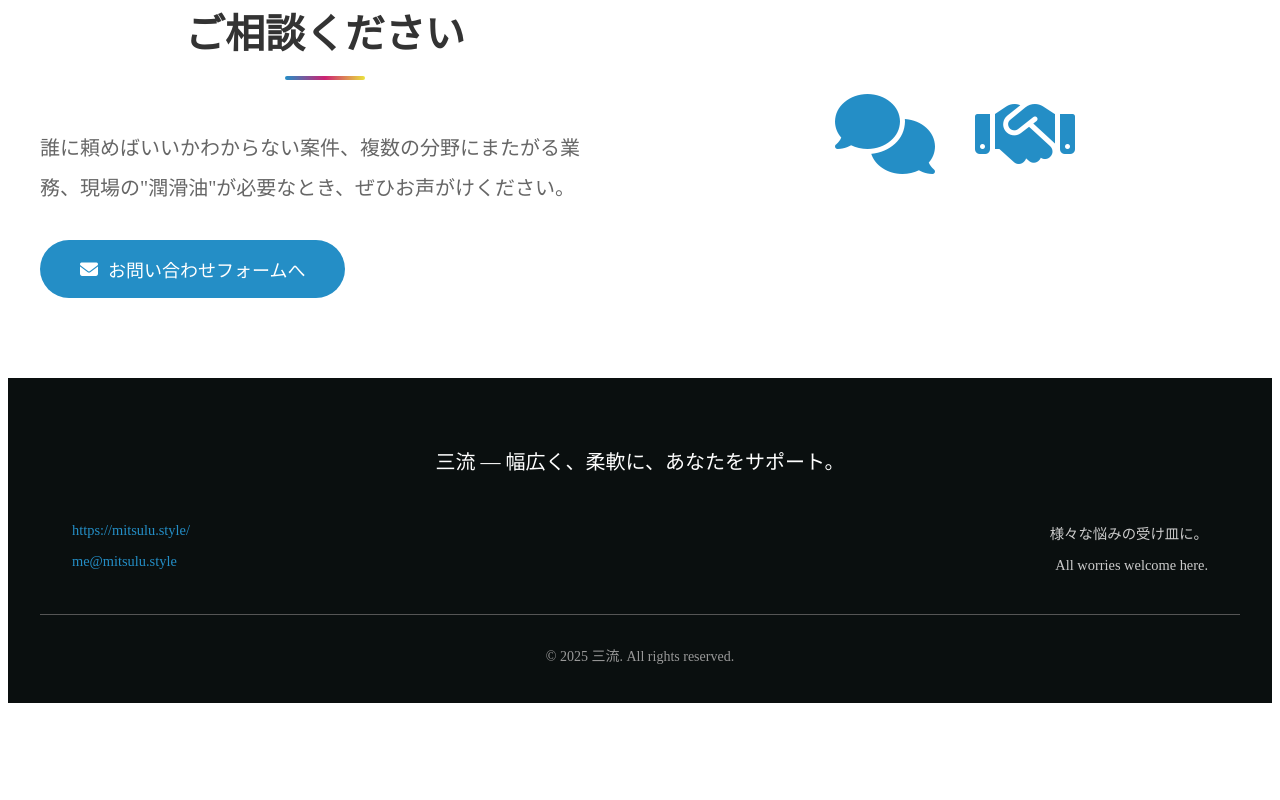
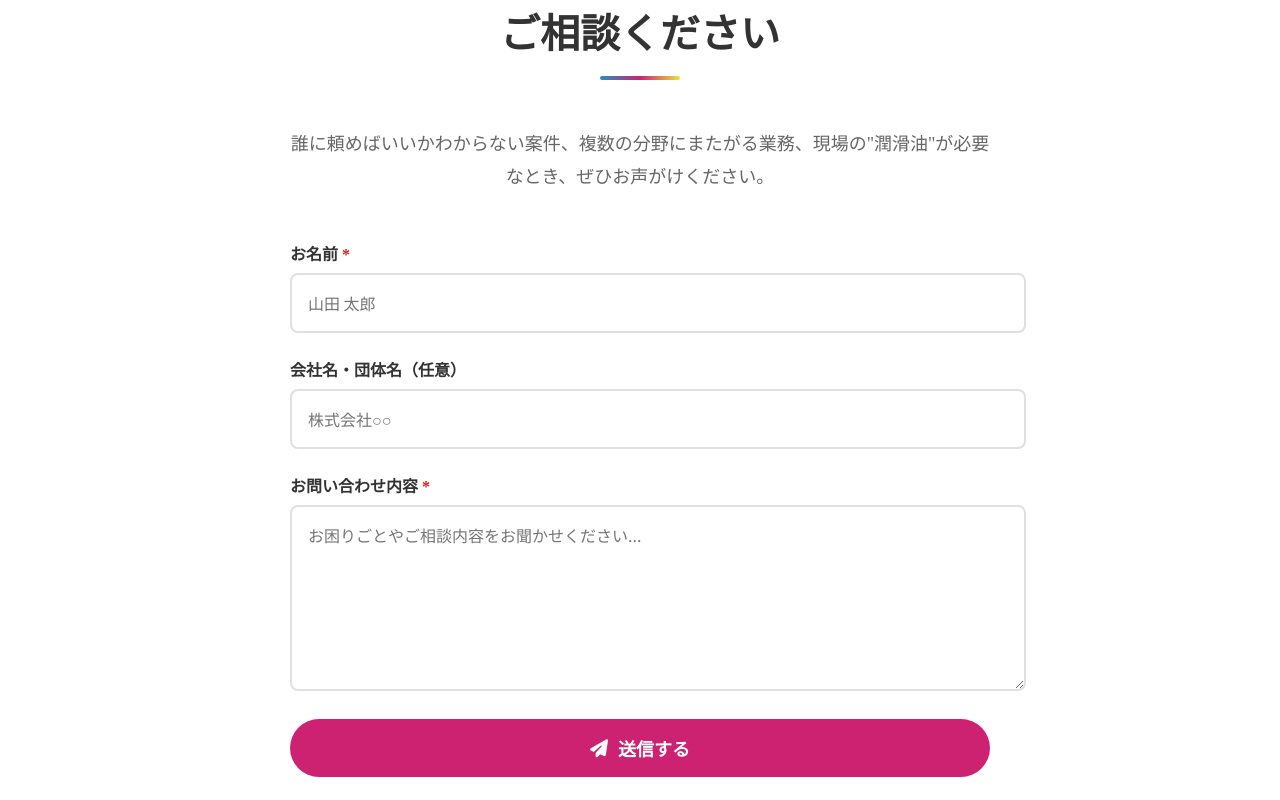
Before and after one commit to tokomaramuki1234/mitsulu-homepage, a Next.js app: page / in a window 1280 px wide. Shown: the part 10740-11540 px from the top of the page. Before the commit the page ends 11451 px from the top, so only its background shows below. Built offline with nearby package versions, Linux system fonts and the light colour scheme.

Commit message:
Add contact form and Google Analytics 4
- Contact form implementation (no email/phone required)
- Formspree integration ready (needs form ID)
- Form validation and error handling
- Thank you message after submission
- Google Analytics 4 tracking (G-8G3032S69R)
- Fully responsive form design

```diff
--- a/components/ContactSection.tsx
+++ b/components/ContactSection.tsx
@@ -1,32 +1,147 @@
+import { useState } from 'react';
 import { useIntersectionObserver } from '../hooks/useIntersectionObserver';
 import styles from '../styles/Home.module.css';
 
 const ContactSection = () => {
   const [ref, isVisible] = useIntersectionObserver({ threshold: 0.1 });
+  const [formData, setFormData] = useState({
+    name: '',
+    company: '',
+    message: ''
+  });
+  const [submitting, setSubmitting] = useState(false);
+  const [submitted, setSubmitted] = useState(false);
+  const [error, setError] = useState('');
+
+  const handleChange = (e: React.ChangeEvent<HTMLInputElement | HTMLTextAreaElement>) => {
+    setFormData({
+      ...formData,
+      [e.target.name]: e.target.value
+    });
+  };
+
+  const handleSubmit = async (e: React.FormEvent<HTMLFormElement>) => {
+    e.preventDefault();
+    setSubmitting(true);
+    setError('');
+
+    try {
+      // Formspreeを使用（無料プラン）
+      const response = await fetch('https://formspree.io/f/YOUR_FORM_ID', {
+        method: 'POST',
+        headers: {
+          'Content-Type': 'application/json'
+        },
+        body: JSON.stringify(formData)
+      });
+
+      if (response.ok) {
+        setSubmitted(true);
+        setFormData({ name: '', company: '', message: '' });
+      } else {
+        setError('送信に失敗しました。もう一度お試しください。');
+      }
+    } catch (err) {
+      setError('送信に失敗しました。もう一度お試しください。');
+    } finally {
+      setSubmitting(false);
+    }
+  };
 
   return (
-    <section ref={ref} className={styles.contactSection}>
+    <section ref={ref} className={styles.contactSection} id="contact">
       <div className={styles.container}>
-        <div className={styles.contactContent}>
-          <div className={`${styles.contactLeft} ${isVisible ? styles.visible : ''}`}>
-            <h2 className={styles.sectionTitle}>ご相談ください</h2>
-            <p className={styles.contactText}>
-              誰に頼めばいいかわからない案件、複数の分野にまたがる業務、現場の"潤滑油"が必要なとき、ぜひお声がけください。
-            </p>
-            <a
-              href="mailto:me@mitsulu.style"
-              className={styles.ctaButton}
-              aria-label="お問い合わせメールを送る"
-            >
-              <i className="fas fa-envelope"></i> お問い合わせフォームへ
-            </a>
-          </div>
-          <div className={`${styles.contactRight} ${isVisible ? styles.visible : ''}`}>
-            <div className={styles.contactIcons}>
-              <i className="fas fa-comments"></i>
-              <i className="fas fa-handshake"></i>
+        <h2 className={`${styles.sectionTitle} ${isVisible ? styles.visible : ''}`}>
+          ご相談ください
+        </h2>
+        <p className={`${styles.contactIntro} ${isVisible ? styles.visible : ''}`}>
+          誰に頼めばいいかわからない案件、複数の分野にまたがる業務、現場の"潤滑油"が必要なとき、ぜひお声がけください。
+        </p>
+
+        <div className={styles.contactFormWrapper}>
+          {submitted ? (
+            <div className={styles.thankYouMessage}>
+              <i className="fas fa-check-circle"></i>
+              <h3>お問い合わせありがとうございます</h3>
+              <p>内容を確認次第、ご連絡させていただきます。</p>
             </div>
-          </div>
+          ) : (
+            <form onSubmit={handleSubmit} className={`${styles.contactForm} ${isVisible ? styles.visible : ''}`}>
+              <div className={styles.formGroup}>
+                <label htmlFor="name" className={styles.formLabel}>
+                  お名前 <span className={styles.required}>*</span>
+                </label>
+                <input
+                  type="text"
+                  id="name"
+                  name="name"
+                  value={formData.name}
+                  onChange={handleChange}
+                  required
+                  className={styles.formInput}
+                  placeholder="山田 太郎"
+                />
+              </div>
+
+              <div className={styles.formGroup}>
+                <label htmlFor="company" className={styles.formLabel}>
+                  会社名・団体名（任意）
+                </label>
+                <input
+                  type="text"
+                  id="company"
+                  name="company"
+                  value={formData.company}
+                  onChange={handleChange}
+                  className={styles.formInput}
+                  placeholder="株式会社○○"
+                />
+              </div>
+
+              <div className={styles.formGroup}>
+                <label htmlFor="message" className={styles.formLabel}>
+                  お問い合わせ内容 <span className={styles.required}>*</span>
+                </label>
+                <textarea
+                  id="message"
+                  name="message"
+                  value={formData.message}
+                  onChange={handleChange}
+                  required
+                  rows={6}
+                  className={styles.formTextarea}
+                  placeholder="お困りごとやご相談内容をお聞かせください..."
+                />
+              </div>
+
+              {error && (
+                <div className={styles.errorMessage}>
+                  <i className="fas fa-exclamation-circle"></i> {error}
+                </div>
+              )}
+
+              <button
+                type="submit"
+                disabled={submitting}
+                className={styles.formSubmitButton}
+              >
+                {submitting ? (
+                  <>
+                    <i className="fas fa-spinner fa-spin"></i> 送信中...
+                  </>
+                ) : (
+                  <>
+                    <i className="fas fa-paper-plane"></i> 送信する
+                  </>
+                )}
+              </button>
+
+              <p className={styles.formNote}>
+                ※メールアドレス・電話番号の入力は不要です。<br />
+                返信が必要な場合は、メッセージ欄にご記入ください。
+              </p>
+            </form>
+          )}
         </div>
       </div>
     </section>
--- a/pages/index.tsx
+++ b/pages/index.tsx
@@ -36,6 +36,19 @@ const Home: NextPage = () => {
 
         {/* Font Awesome */}
         <link rel="stylesheet" href="https://cdnjs.cloudflare.com/ajax/libs/font-awesome/6.4.0/css/all.min.css" />
+
+        {/* Google Analytics 4 */}
+        <script async src="https://www.googletagmanager.com/gtag/js?id=G-8G3032S69R"></script>
+        <script
+          dangerouslySetInnerHTML={{
+            __html: `
+              window.dataLayer = window.dataLayer || [];
+              function gtag(){dataLayer.push(arguments);}
+              gtag('js', new Date());
+              gtag('config', 'G-8G3032S69R');
+            `,
+          }}
+        />
       </Head>
 
       {/* Skip Link */}
--- a/styles/Home.module.css
+++ b/styles/Home.module.css
@@ -778,64 +778,153 @@
 }
 
 /* ==========================================
-   11. Contact Section
+   11. Contact Section (お問い合わせフォーム)
 ========================================== */
 .contactSection {
   background-color: #FFFFFF;
   padding: 80px 0;
 }
 
-.contactContent {
-  display: flex;
-  gap: 60px;
-  align-items: center;
+.contactIntro {
+  text-align: center;
+  font-size: 1.125rem;
+  color: #666666;
+  max-width: 700px;
+  margin: 0 auto 3rem;
+  line-height: 1.8;
+  opacity: 0;
+  transform: translateY(20px);
+  transition: opacity 0.6s ease, transform 0.6s ease;
 }
 
-.contactLeft {
-  flex: 1;
-  opacity: 0;
-  transform: translateY(20px);
-}
-
-.contactLeft.visible {
+.contactIntro.visible {
   opacity: 1;
   transform: translateY(0);
 }
 
-.contactText {
-  font-size: 1.25rem;
-  color: #666666;
-  line-height: 2;
-  margin-bottom: 2rem;
+.contactFormWrapper {
+  max-width: 700px;
+  margin: 0 auto;
 }
 
-.contactRight {
-  flex: 1;
+.contactForm {
   opacity: 0;
   transform: translateY(20px);
+  transition: opacity 0.6s ease, transform 0.6s ease;
 }
 
-.contactRight.visible {
+.contactForm.visible {
   opacity: 1;
   transform: translateY(0);
 }
 
-.contactIcons {
-  display: flex;
-  justify-content: center;
-  align-items: center;
-  gap: 40px;
+.formGroup {
+  margin-bottom: 1.5rem;
 }
 
-.contactIcons i {
-  font-size: 5rem;
-  color: #248EC6;
-  transition: all 0.3s ease;
+.formLabel {
+  display: block;
+  font-size: 1rem;
+  font-weight: 600;
+  color: #333333;
+  margin-bottom: 0.5rem;
 }
 
-.contactIcons i:hover {
-  color: #CD2272;
-  transform: scale(1.1);
+.required {
+  color: #D1221A;
+}
+
+.formInput,
+.formTextarea {
+  width: 100%;
+  padding: 1rem;
+  font-size: 1rem;
+  font-family: 'Noto Sans JP', sans-serif;
+  border: 2px solid #E0E0E0;
+  border-radius: 8px;
+  transition: border-color 0.3s ease;
+  background: white;
+}
+
+.formInput:focus,
+.formTextarea:focus {
+  outline: none;
+  border-color: #248EC6;
+}
+
+.formTextarea {
+  resize: vertical;
+  min-height: 150px;
+}
+
+.formSubmitButton {
+  width: 100%;
+  padding: 1rem 2rem;
+  font-size: 1.125rem;
+  font-weight: 600;
+  background: #CD2272;
+  color: white;
+  border: none;
+  border-radius: 50px;
+  cursor: pointer;
+  transition: all 0.3s ease;
+  display: flex;
+  align-items: center;
+  justify-content: center;
+  gap: 10px;
+}
+
+.formSubmitButton:hover:not(:disabled) {
+  background: #D1221A;
+  transform: translateY(-2px);
+}
+
+.formSubmitButton:disabled {
+  opacity: 0.6;
+  cursor: not-allowed;
+}
+
+.formNote {
+  text-align: center;
+  font-size: 0.875rem;
+  color: #999999;
+  margin-top: 1.5rem;
+  line-height: 1.6;
+}
+
+.errorMessage {
+  background: #FFE5E5;
+  color: #D1221A;
+  padding: 1rem;
+  border-radius: 8px;
+  margin-bottom: 1.5rem;
+  display: flex;
+  align-items: center;
+  gap: 10px;
+}
+
+.thankYouMessage {
+  text-align: center;
+  padding: 3rem 2rem;
+  background: linear-gradient(135deg, rgba(36, 142, 198, 0.05) 0%, rgba(205, 34, 114, 0.05) 100%);
+  border-radius: 12px;
+}
+
+.thankYouMessage i {
+  font-size: 4rem;
+  color: #208B3B;
+  margin-bottom: 1rem;
+}
+
+.thankYouMessage h3 {
+  font-size: 1.75rem;
+  color: #0A0F0F;
+  margin-bottom: 1rem;
+}
+
+.thankYouMessage p {
+  font-size: 1.125rem;
+  color: #666666;
 }
 
 /* ==========================================
```
